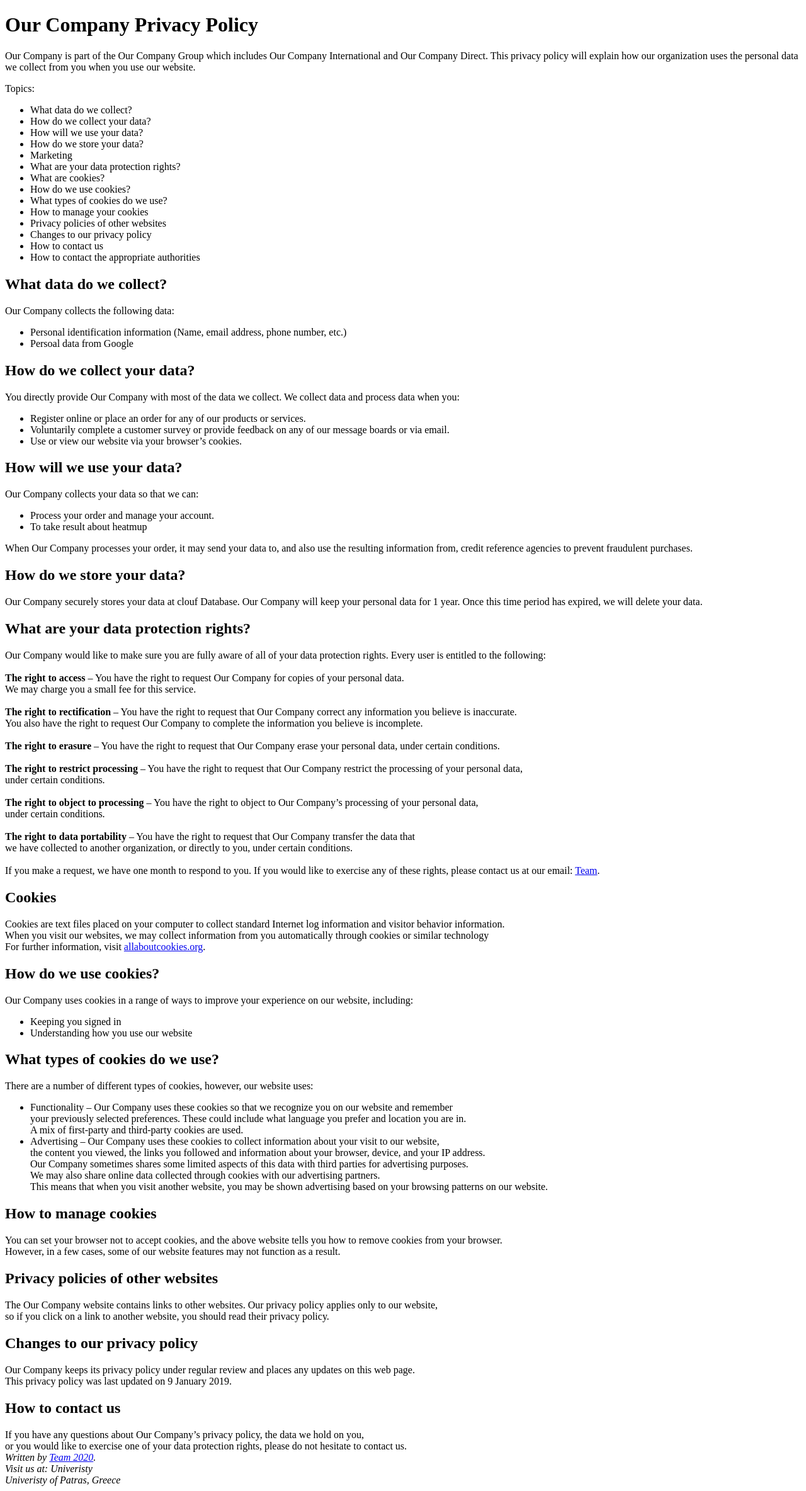
After one commit to nikosninosg/Ecomap, a PHP site: page /gdpr.html in a window 1280 px wide. The commit adds this page. Shown: the whole page at 63% size. Run offline with PHP 8.4, Linux system fonts and the light colour scheme.

Commit message:
Add files via upload

```diff
--- /dev/null
+++ b/src/gdpr.html
@@ -0,0 +1,143 @@
+<!DOCTYPE html>
+<html>
+<head>
+<title>Privacy Policy</title>
+
+</head>
+<body>
+<h1>Our Company Privacy Policy</h1>
+<p>Our Company is part of the Our Company Group which includes Our Company International
+and Our Company Direct. This privacy policy will explain how our organization uses the personal data
+ we collect from you when you use our website.</p>
+
+Topics:
+<ul>
+<li>What data do we collect?</li>
+<li>How do we collect your data?</li>
+<li>How will we use your data?</li>
+<li>How do we store your data?</li>
+<li>Marketing</li>
+<li>What are your data protection rights?</li>
+<li>What are cookies?</li>
+<li>How do we use cookies?</li>
+<li>What types of cookies do we use?</li>
+<li>How to manage your cookies</li>
+<li>Privacy policies of other websites</li>
+<li>Changes to our privacy policy</li>
+<li>How to contact us</li>
+<li>How to contact the appropriate authorities</li>
+</ul>
+<h2>What data do we collect?</h2>
+
+Our Company collects the following data:
+
+<ul>
+<li>Personal identification information (Name, email address, phone number, etc.)</li>
+<li>Persoal data from Google</li>
+</ul>
+
+<h2>How do we collect your data?</h2>
+You directly provide Our Company with most of the data we collect.
+We collect data and process data when you:
+
+<ul>
+<li>Register online or place an order for any of our products or services.</li>
+<li>Voluntarily complete a customer survey or provide feedback on any of our message boards or via email.</li>
+<li>Use or view our website via your browser’s cookies.</li>
+</ul>
+
+<h2>How will we use your data?</h2>
+Our Company collects your data so that we can:
+
+<ul>
+<li>Process your order and manage your account.</li>
+<li>To take result about heatmup</li>
+</ul>
+When Our Company processes your order, it may send your data to, and also use the resulting information from, credit reference agencies to prevent fraudulent purchases.
+
+<h2>How do we store your data?</h2>
+Our Company securely stores your data at clouf Database.
+
+Our Company will keep your personal data for 1 year. Once this time period has expired,
+ we will delete your data.
+
+<h2>What are your data protection rights?</h2>
+
+Our Company would like to make sure you are fully aware of all of your data protection rights.
+Every user is entitled to the following:
+<br><br>
+<b>The right to access</b> – You have the right to request Our Company for copies of your personal data.
+ <br>We may charge you a small fee for this service. <br><br>
+
+<b>The right to rectification</b> – You have the right to request that Our Company correct any information you believe is inaccurate.
+<br>You also have the right to request Our Company to complete the information you believe is incomplete.<br><br>
+
+<b>The right to erasure</b> – You have the right to request that Our Company erase your personal data,
+under certain conditions.<br><br>
+
+<b>The right to restrict processing</b> – You have the right to request that Our Company restrict the processing of your personal data,
+<br>under certain conditions.<br><br>
+
+<b>The right to object to processing</b> – You have the right to object to Our Company’s processing of your personal data,
+<br>under certain conditions.<br><br>
+
+<b>The right to data portability</b> – You have the right to request that Our Company transfer the data that
+<br>we have collected to another organization, or directly to you, under certain conditions.
+<br><br>
+If you make a request, we have one month to respond to you. If you would like to exercise any of these rights,
+please contact us at our email: <a href="mailto:webmaster@example.com">Team</a>.<br>
+
+<h2>Cookies</h2>
+Cookies are text files placed on your computer to collect standard Internet log information and visitor behavior information.
+<br> When you visit our websites, we may collect information from you automatically through cookies or similar technology
+<br>
+For further information, visit <a href="https://www.allaboutcookies.org/">allaboutcookies.org</a>.
+
+<h2>How do we use cookies?</h2>
+Our Company uses cookies in a range of ways to improve your experience on our website, including:
+
+<ul>
+<li>Keeping you signed in</li>
+<li>Understanding how you use our website</li>
+</ul>
+
+<h2>What types of cookies do we use?</h2>
+There are a number of different types of cookies, however, our website uses:
+
+<ul>
+<li>Functionality – Our Company uses these cookies so that we recognize you on our website and remember
+<br> your previously selected preferences. These could include what language you prefer and location you are in.
+<br>A mix of first-party and third-party cookies are used.</li>
+<li>Advertising – Our Company uses these cookies to collect information about your visit to our website,
+<br> the content you viewed, the links you followed and information about your browser, device, and your IP address.
+<br> Our Company sometimes shares some limited aspects of this data with third parties for advertising purposes.
+<br>We may also share online data collected through cookies with our advertising partners.
+<br>This means that when you visit another website, you may be shown advertising based on your browsing patterns on our website.
+</ul>
+
+<h2>How to manage cookies</h2>
+You can set your browser not to accept cookies, and the above website tells you how to remove cookies from your browser.
+<br> However, in a few cases, some of our website features may not function as a result.
+
+<h2>Privacy policies of other websites</h2>
+The Our Company website contains links to other websites. Our privacy policy applies only to our website,
+<br>so if you click on a link to another website, you should read their privacy policy.
+
+<h2>Changes to our privacy policy</h2>
+Our Company keeps its privacy policy under regular review and places any updates on this web page.
+<br>This privacy policy was last updated on 9 January 2019.
+
+<h2>How to contact us</h2>
+If you have any questions about Our Company’s privacy policy, the data we hold on you,
+<br>or you would like to exercise one of your data protection rights, please do not hesitate to contact us.
+
+<address>
+Written by <a href="mailto:ceid2020@gmail.com">Team 2020</a>.<br>
+Visit us at: Univeristy<br>
+
+Univeristy of Patras, Greece<br>
+
+</address>
+
+</body>
+</html>
```
Also changed, not shown: src/connect.php (added, +25 -0 lines), src/errors.php (added, +7 -0 lines), src/index.html (+59 -14 lines), src/login.php (added, +36 -0 lines), src/script.js (added, +77 -0 lines), src/server.php (added, +79 -0 lines), src/style.css (+35 -18 lines).
